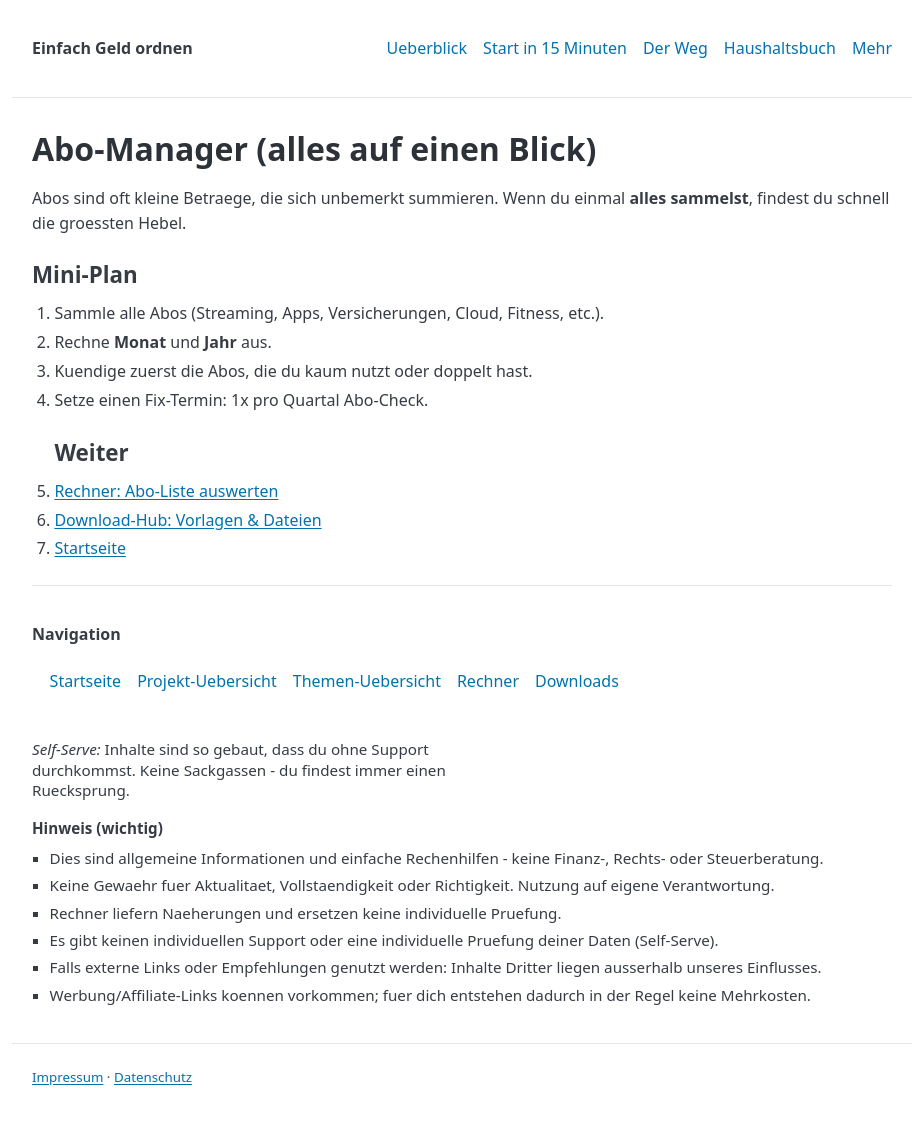
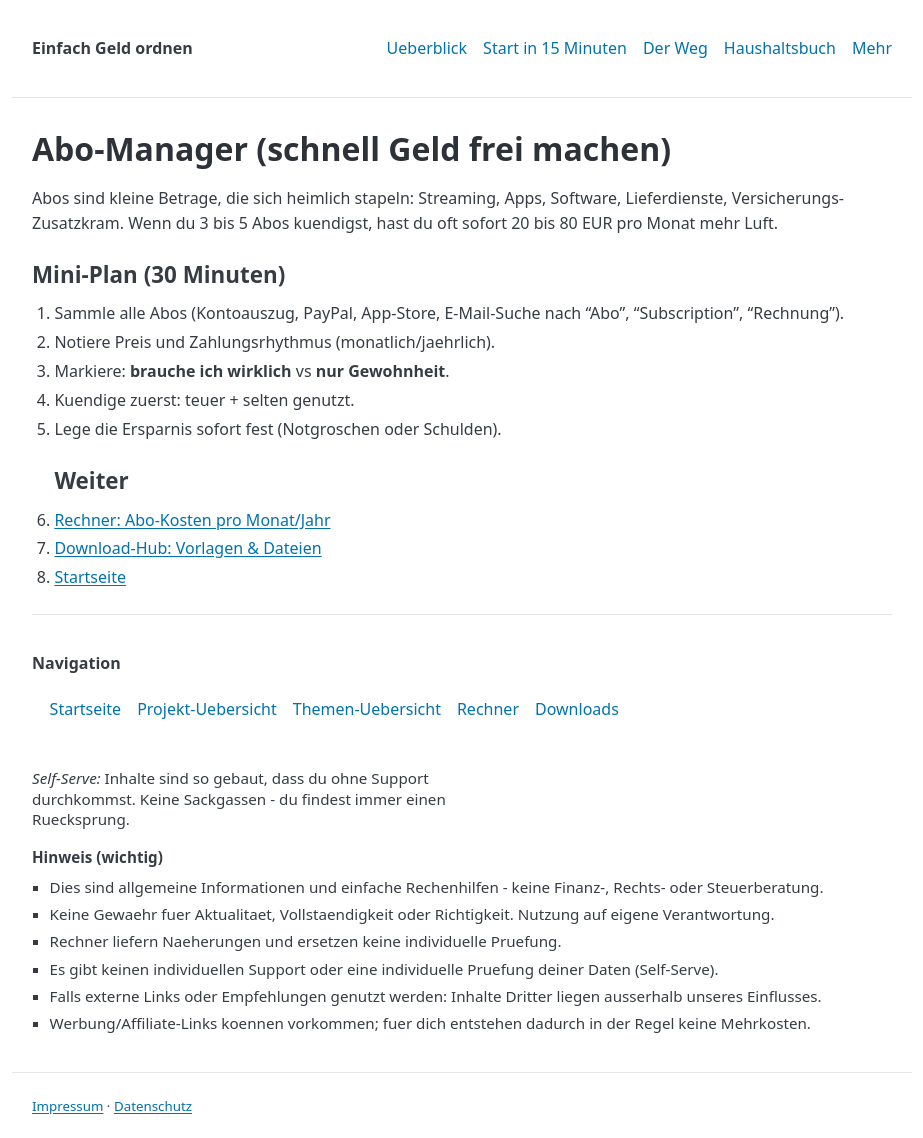
Before and after one commit to gluecklich-tools/einfach-geld-ordnen, a Jekyll site: the page built from seiten/abo-manager.md, in a window 1280 px wide. Shown: the whole page, without its empty margins (178-1101 px from the left). Built offline with Jekyll 4.4.1, drawn with Linux system fonts in a browser that asks for light colours; before the commit the page ends 1109 px from its top, so only the background shows below that.

Commit message:
MVP02 chunk9: abo-manager + rechner + download-hub

```diff
--- a/seiten/abo-manager.md
+++ b/seiten/abo-manager.md
@@ -1,18 +1,19 @@
 ---
 layout: default
-title: Abo-Manager einfach
+title: Abo-Manager und Abos kuendigen
 permalink: /seiten/abo-manager.html
 ---
-# Abo-Manager (alles auf einen Blick)
-Abos sind oft kleine Betraege, die sich unbemerkt summieren.
-Wenn du einmal **alles sammelst**, findest du schnell die groessten Hebel.
-## Mini-Plan
-1. Sammle alle Abos (Streaming, Apps, Versicherungen, Cloud, Fitness, etc.).
-2. Rechne **Monat** und **Jahr** aus.
-3. Kuendige zuerst die Abos, die du kaum nutzt oder doppelt hast.
-4. Setze einen Fix-Termin: 1x pro Quartal Abo-Check.
+# Abo-Manager (schnell Geld frei machen)
+Abos sind kleine Betrage, die sich heimlich stapeln: Streaming, Apps, Software, Lieferdienste, Versicherungs-Zusatzkram.
+Wenn du 3 bis 5 Abos kuendigst, hast du oft sofort 20 bis 80 EUR pro Monat mehr Luft.
+## Mini-Plan (30 Minuten)
+1. Sammle alle Abos (Kontoauszug, PayPal, App-Store, E-Mail-Suche nach "Abo", "Subscription", "Rechnung").
+2. Notiere Preis und Zahlungsrhythmus (monatlich/jaehrlich).
+3. Markiere: **brauche ich wirklich** vs **nur Gewohnheit**.
+4. Kuendige zuerst: teuer + selten genutzt.
+5. Lege die Ersparnis sofort fest (Notgroschen oder Schulden).
 ## Weiter
-1. [Rechner: Abo-Liste auswerten]({{ site.baseurl }}/seiten/rechner-abo-manager.html)
+1. [Rechner: Abo-Kosten pro Monat/Jahr]({{ site.baseurl }}/seiten/rechner-abo-manager.html)
 2. [Download-Hub: Vorlagen & Dateien]({{ site.baseurl }}/seiten/download-hub-abo-manager.html)
 3. [Startseite]({{ site.baseurl }}/index.html)
 {% include no_sackgasse_footer.html %}
```
Also changed, not shown: seiten/download-hub-abo-manager.md (+1 -1 lines), seiten/rechner-abo-manager.md (+92 -50 lines).
